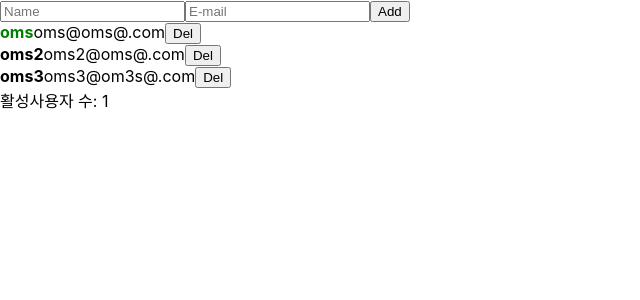
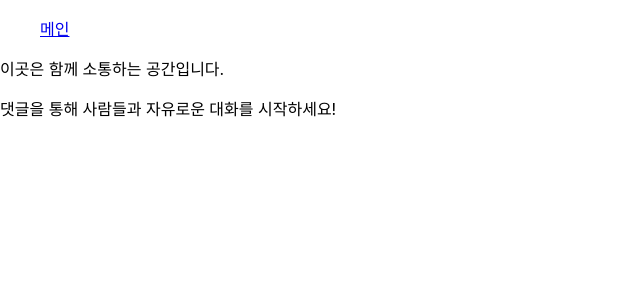
Before and after one commit to journy002/free-popol, a React (Create React App) app: page /commu in a window 1280 px wide. Shown: the top 300 px of the page, without its empty margins (0-640 px from the left). Built offline with nearby package versions, Linux system fonts and the light colour scheme.

Commit message:
댓글방 만들어보기

```diff
--- a/package.json
+++ b/package.json
@@ -8,6 +8,7 @@
     "@testing-library/user-event": "^13.5.0",
     "react": "^17.0.2",
     "react-dom": "^17.0.2",
+    "react-router-dom": "^6.2.2",
     "react-scripts": "5.0.0",
     "web-vitals": "^2.1.4"
   },
--- a/src/App.js
+++ b/src/App.js
@@ -1,94 +1,17 @@
 import logo from "./logo.svg";
 import "./App.css";
-import InputSample from "./components/inputSample";
-import InputSamples from "./components/inputSamples";
-import { useState, useRef, useMemo } from "react";
-import UserList from "./components/userList";
-import CreateUsers from "./components/createUsers";
+import { BrowserRouter, Routes, Route } from "react-router-dom";
+import Main from "./components/main";
+import Commu from "./components/commu";
 
 function App() {
-  const [inputs, setInputs] = useState({
-    name: "",
-    email: "",
-  });
-
-  const { name, email } = inputs;
-
-  const [users, setUsers] = useState([
-    {
-      id: 1,
-      name: "oms",
-      email: "oms@oms@.com",
-      active: true,
-    },
-    {
-      id: 2,
-      name: "oms2",
-      email: "oms2@oms@.com",
-      active: false,
-    },
-    {
-      id: 3,
-      name: "oms3",
-      email: "oms3@om3s@.com",
-      active: false,
-    },
-  ]);
-
-  const nextId = useRef(4);
-
-  const onChange = (e) => {
-    let { name, value } = e.target;
-
-    setInputs({
-      ...inputs,
-      [name]: value,
-    });
-  };
-
-  const onCreate = () => {
-    const user = {
-      id: nextId.current,
-      name,
-      email,
-    };
-
-    setUsers([...users, user]);
-    setInputs({ name: "", email: "" });
-
-    nextId.current += 1;
-  };
-
-  const onRemove = (id) => {
-    setUsers(users.filter((user) => user.id !== id));
-  };
-
-  const onToggle = (id) => {
-    setUsers(
-      users.map((user) =>
-        user.id === id ? { ...user, active: !user.active } : user
-      )
-    );
-  };
-
-  const countActiveUsers = (users) => {
-    console.log("활성자 수 세는중 ...");
-    return users.filter((user) => user.active).length;
-  };
-
-  const count = useMemo(() => countActiveUsers(users), [users]);
-
   return (
-    <div>
-      <CreateUsers
-        name={name}
-        email={email}
-        onChange={onChange}
-        onCreate={onCreate}
-      />
-      <UserList users={users} onRemove={onRemove} onToggle={onToggle} />
-      <div>활성사용자 수: {count}</div>
-    </div>
+    <BrowserRouter>
+      <Routes>
+        <Route path="/" element={<Main />} />
+        <Route path="/commu" element={<Commu />} />
+      </Routes>
+    </BrowserRouter>
   );
 }
 
--- /dev/null
+++ b/src/components/commu.jsx
@@ -0,0 +1,16 @@
+import React from "react";
+import { Link } from "react-router-dom";
+
+function Commu() {
+  return (
+    <div>
+      <ul>
+        <Link to="/">메인</Link>
+      </ul>
+      <p>이곳은 함께 소통하는 공간입니다.</p>
+      <p>댓글을 통해 사람들과 자유로운 대화를 시작하세요!</p>
+    </div>
+  );
+}
+
+export default Commu;
--- a/src/components/createUsers.jsx
+++ /dev/null
@@ -1,25 +0,0 @@
-import React from "react";
-
-function CreateUsers({ name, email, onChange, onCreate }) {
-  return (
-    <div>
-      <input
-        name="name"
-        value={name}
-        onChange={onChange}
-        type="text"
-        placeholder="Name"
-      />
-      <input
-        name="email"
-        value={email}
-        onChange={onChange}
-        type="text"
-        placeholder="E-mail"
-      />
-      <button onClick={onCreate}>Add</button>
-    </div>
-  );
-}
-
-export default CreateUsers;
--- a/src/components/inputSample.jsx
+++ /dev/null
@@ -1,57 +0,0 @@
-import React from "react";
-import { useState, useRef } from "react";
-
-function InputSample() {
-  const [inputs, setInputs] = useState({
-    name: "",
-    nickname: "",
-  });
-
-  const nameInput = useRef();
-  const { name, nickname } = inputs;
-
-  const onChange = (e) => {
-    const { name, value } = e.target;
-
-    setInputs({
-      ...inputs,
-      [name]: value,
-    });
-  };
-
-  const onReset = () => {
-    setInputs({
-      name: "",
-      nickname: "",
-    });
-
-    nameInput.current.focus();
-  };
-
-  return (
-    <div>
-      <input
-        ref={nameInput}
-        onChange={onChange}
-        name="name"
-        value={name}
-        type="text"
-        placeholder="name"
-      />
-      <input
-        onChange={onChange}
-        name="nickname"
-        value={nickname}
-        type="text"
-        placeholder="nickname"
-      />
-      <button onClick={onReset}>Reset</button>
-      <div>
-        <p>name: {name} </p>
-        <p>nickname: {nickname}</p>
-      </div>
-    </div>
-  );
-}
-
-export default InputSample;
--- a/src/components/inputSamples.jsx
+++ /dev/null
@@ -1,13 +0,0 @@
-import React from "react";
-
-function InputSamples() {
-  return (
-    <div>
-      <input type="text" name="name" placeholder="name" />
-      <input type="text" name="email" placeholder="email" />
-      <button>Add</button>
-    </div>
-  );
-}
-
-export default InputSamples;
--- /dev/null
+++ b/src/components/main.jsx
@@ -0,0 +1,15 @@
+import React from "react";
+import { Link } from "react-router-dom";
+
+function Main() {
+  return (
+    <div>
+      <ul>
+        <Link to="/commu">소통방</Link>
+      </ul>
+      <p>메인 페이지 입니다.</p>
+    </div>
+  );
+}
+
+export default Main;
--- a/src/components/userList.jsx
+++ /dev/null
@@ -1,44 +0,0 @@
-import React from "react";
-import { useEffect } from "react";
-
-function User({ user, onRemove, onToggle }) {
-  useEffect(() => {
-    console.log("화면 나타남");
-    return () => {
-      console.log("사라짐");
-    };
-  }, [user]);
-  const { name, email } = user;
-  return (
-    <div>
-      <strong
-        style={{
-          cursor: "pointer",
-          color: user.active ? "green" : "black",
-        }}
-        onClick={() => onToggle(user.id)}
-      >
-        {name}
-      </strong>
-      <span>{email}</span>
-      <button onClick={() => onRemove(user.id)}>Del</button>
-    </div>
-  );
-}
-
-function UserList({ users, onRemove, onToggle }) {
-  return (
-    <div>
-      {users.map((user) => (
-        <User
-          key={user.id}
-          user={user}
-          onRemove={onRemove}
-          onToggle={onToggle}
-        />
-      ))}
-    </div>
-  );
-}
-
-export default UserList;
```
Also changed, not shown: 1 other file (tests, documents, lock files or other folders).
